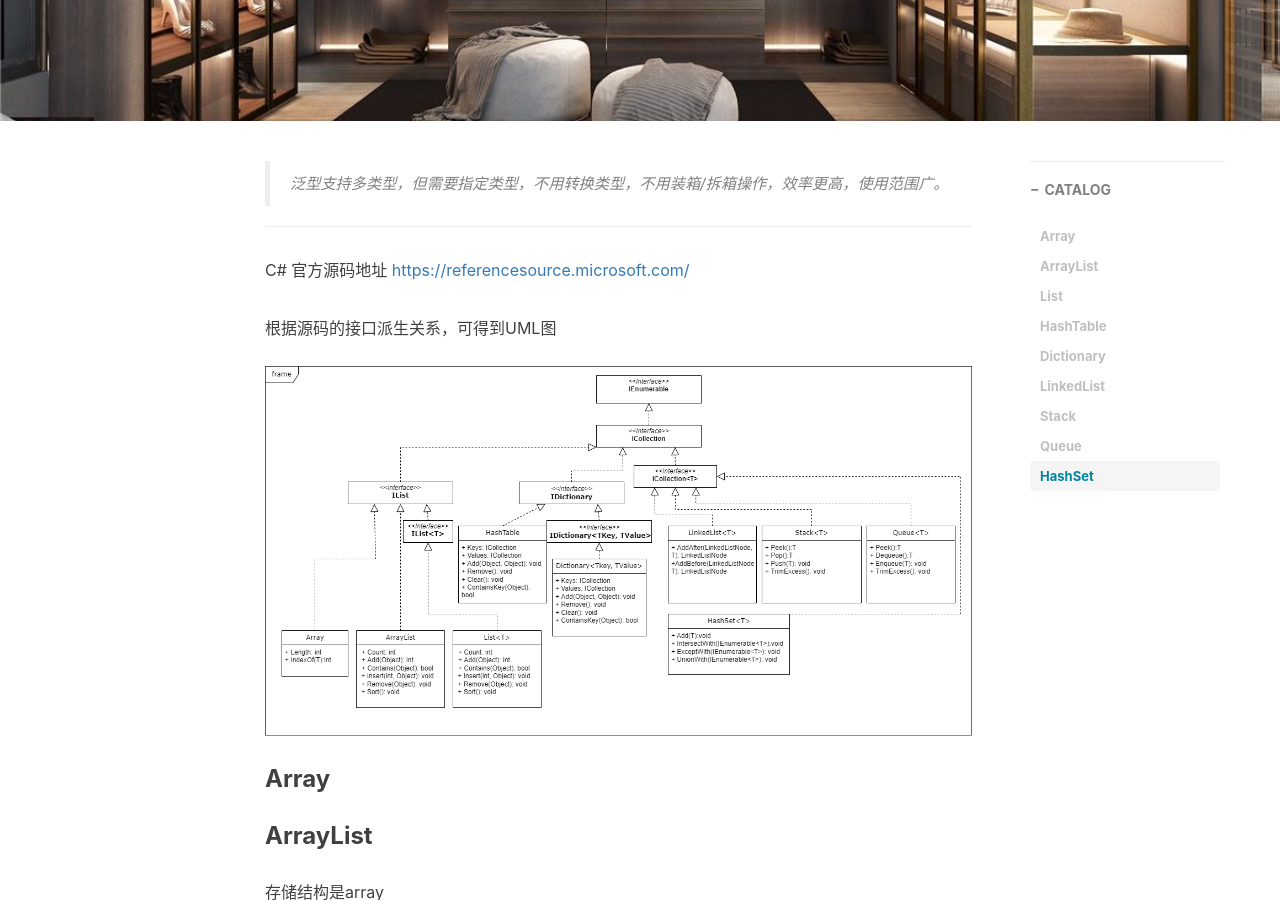
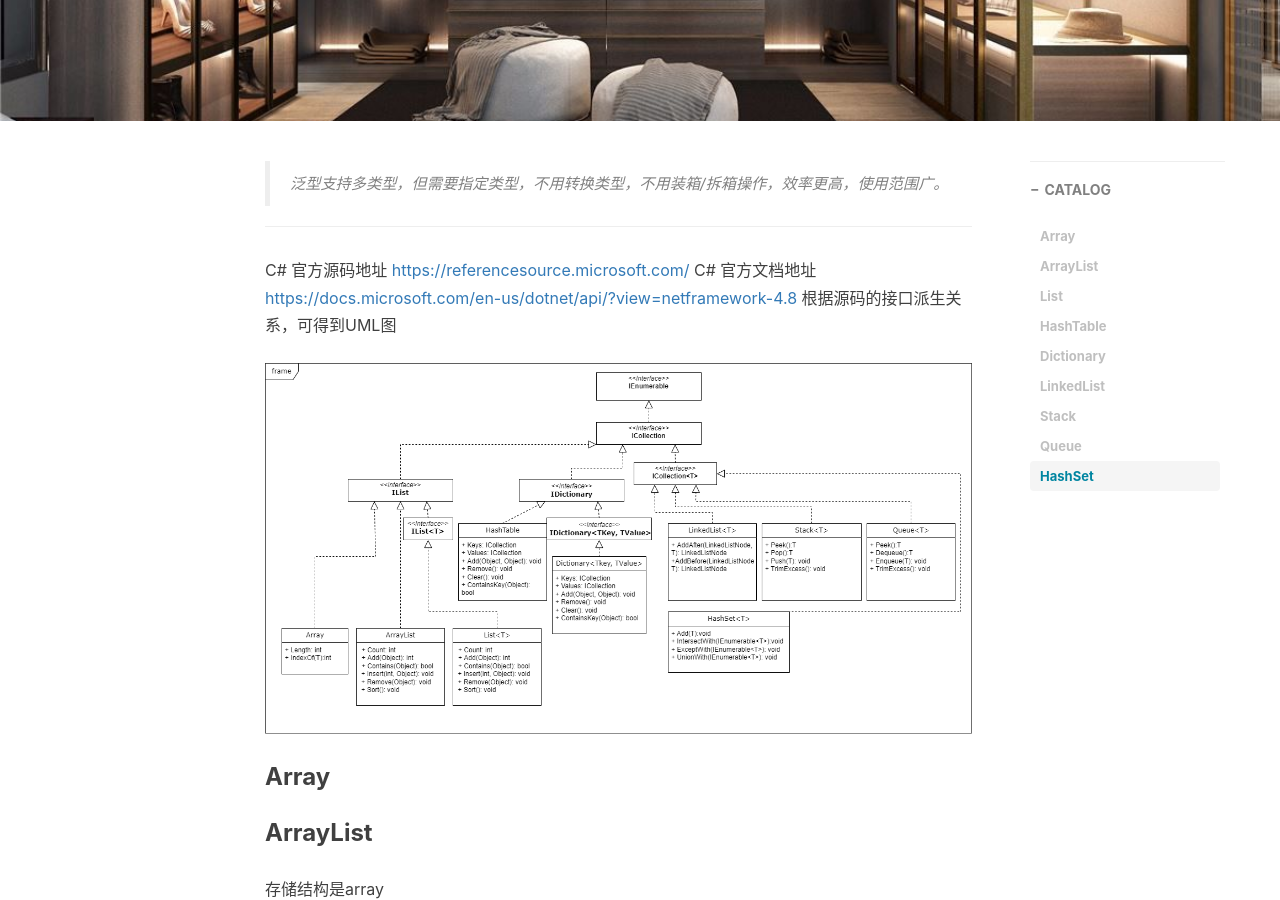
Before and after one commit to johnwayne1995/johnwayne1995.github.io, a Jekyll site: the page built from _posts/2022-04-25-C#常用容器源码分析.md, in a window 1280 px wide and 900 px high, scrolled down 336 px. Built offline with Jekyll 4.4.1, drawn with Linux system fonts in a browser that asks for light colours; nearby versions of some CDN libraries; comment, search, counter and statistics services are not loaded.

Commit message:
Update 2022-04-25-C#常用容器源码分析.md

```diff
--- a/_posts/2022-04-25-C#常用容器源码分析.md
+++ b/_posts/2022-04-25-C#常用容器源码分析.md
@@ -18,7 +18,8 @@ tags:
 
 C# 官方源码地址
 [https://referencesource.microsoft.com/](https://referencesource.microsoft.com/)
-
+C# 官方文档地址
+[https://docs.microsoft.com/en-us/dotnet/api/?view=netframework-4.8](https://docs.microsoft.com/en-us/dotnet/api/?view=netframework-4.8)
 根据源码的接口派生关系，可得到UML图
 ![](https://raw.githubusercontent.com/johnwayne1995/johnwayne1995.github.io/master/resources/2022-04-25-C%23常用容器源码分析/UML.png)
 
```
